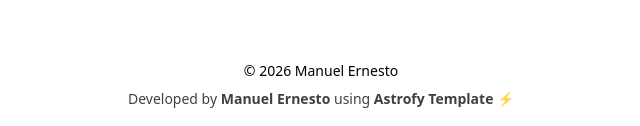
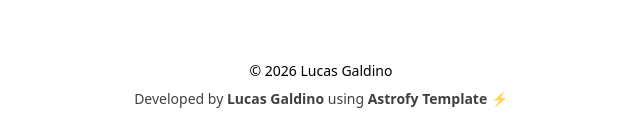
Before and after one commit to JLucasGaldino/JLucasGaldino.github.io, an Astro site: page / in a window 1280 px wide. Shown: the part 1231-1357 px from the top of the page, 471-1111 px from the left. Built offline with nearby package versions, Linux system fonts and the light colour scheme; Astro itself is replaced by a stand-in of ours.

Commit message:
change name

```diff
--- a/src/components/Footer.astro
+++ b/src/components/Footer.astro
@@ -4,10 +4,10 @@ const today = new Date();
 
 <footer class="footer footer-center block mb-5 pt-10">
   <div class="pb-2">
-    &copy; {today.getFullYear()} Manuel Ernesto
+    &copy; {today.getFullYear()} Lucas Galdino
   </div>
   <div class="inline opacity-75">
-    Developed by <a href="https://manuelernestog.github.io" target="_blank" class="font-bold">Manuel Ernesto</a> using
+    Developed by <a href="https://manuelernestog.github.io" target="_blank" class="font-bold">Lucas Galdino</a> using
     <!-- Thanks for using this template. You can keep this line to support my work :) -->
     <a href="https://astrofy-template.netlify.app/" target="_blank" class="font-bold">Astrofy Template ⚡️</a>
   </div>
--- a/src/components/Header.astro
+++ b/src/components/Header.astro
@@ -10,7 +10,7 @@
       </label>
     </div>
     <div class="navbar-center">
-      <a class="btn btn-ghost normal-case text-xl" href="/">Manuel Ernesto ⚡️</a>
+      <a class="btn btn-ghost normal-case text-xl" href="/">Lucas Galdino</a>
     </div>
     <div class="navbar-end"></div>
   </div>
```
